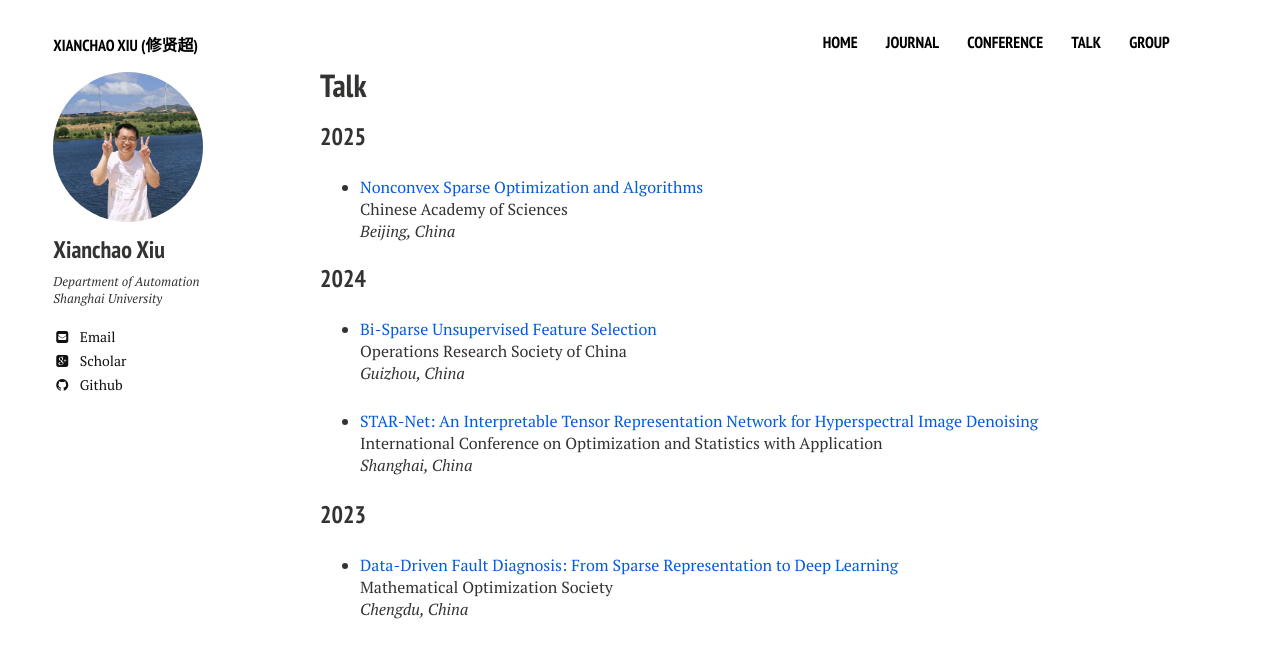
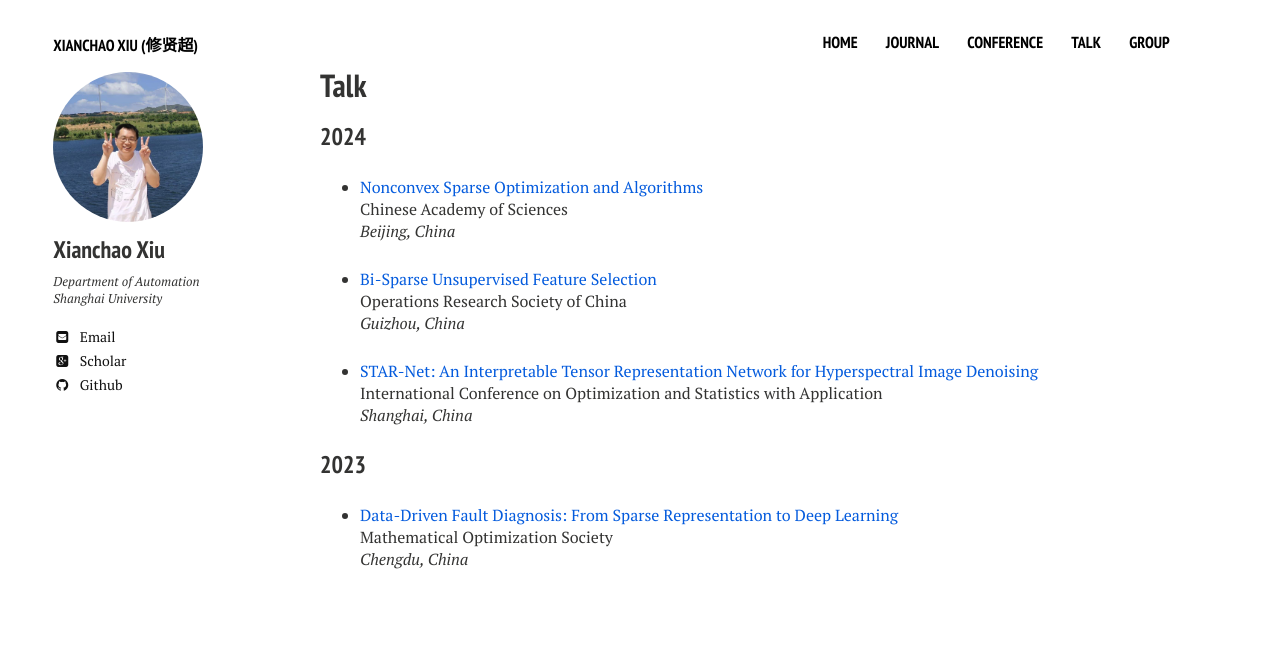
Before and after one commit to xianchaoxiu/xianchaoxiu.github.io, a Jekyll site: the page built from talk/index.md, in a window 1280 px wide. Shown: the top 658 px of the page. Built offline with Jekyll 4.4.1, drawn with Linux system fonts in a browser that asks for light colours; nearby versions of some CDN libraries.

Commit message:
Update index.md

```diff
--- a/talk/index.md
+++ b/talk/index.md
@@ -12,19 +12,17 @@ share: false
 
 
 
-### 2025
+### 2024
 
-* <a href="../talk/2025-CAS.pdf" class="textlink" target="_blank"> Nonconvex Sparse Optimization and Algorithms</a> <br>
+* <a href="../talk/2024-CAS.pdf" class="textlink" target="_blank"> Nonconvex Sparse Optimization and Algorithms</a> <br>
 Chinese Academy of Sciences <br>
 <i>Beijing, China</i><br>
 
 
-
-### 2024
-
 * <a href="../talk/2024-ORSC.pdf" class="textlink" target="_blank"> Bi-Sparse Unsupervised Feature Selection </a> <br>
 Operations Research Society of China <br>
 <i>Guizhou, China</i><br>
+
 
 * <a href="../talk/2024-ICOSA.pdf" class="textlink" target="_blank"> STAR-Net: An Interpretable Tensor Representation Network for Hyperspectral Image Denoising </a> <br>
 International Conference on Optimization and Statistics with Application <br>
```
